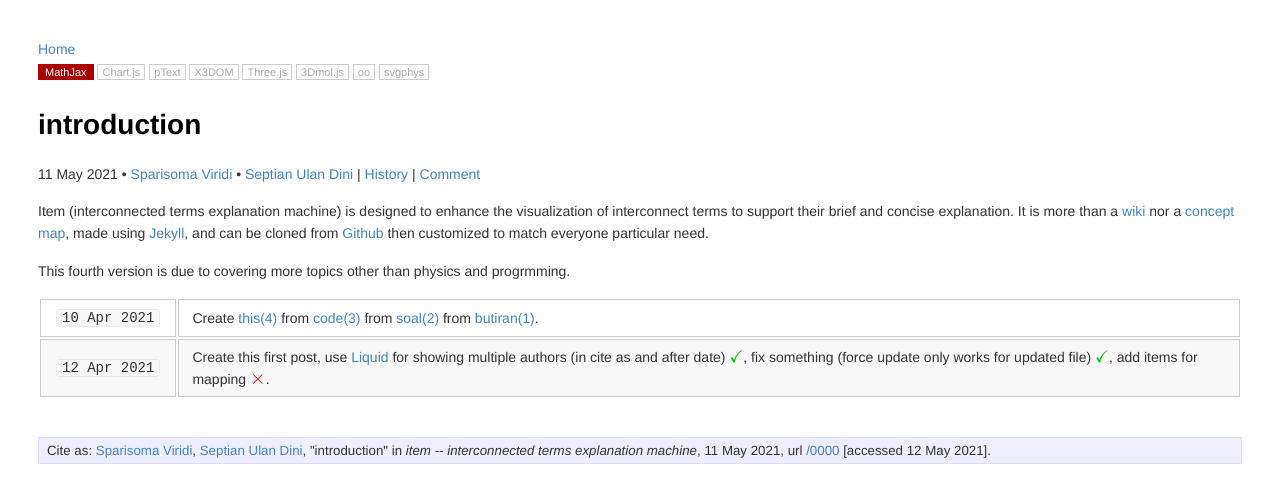
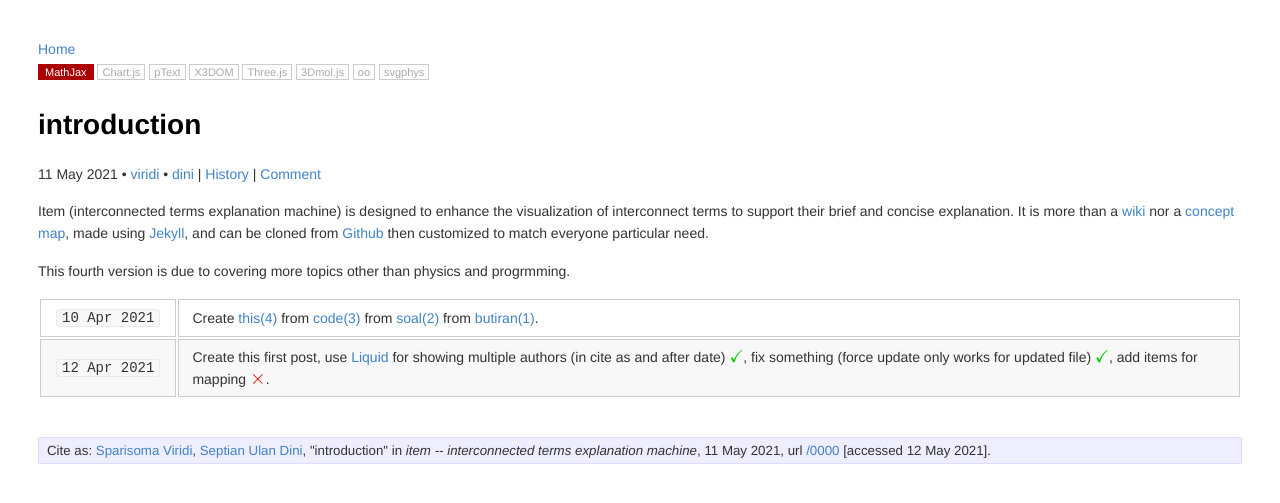
Before and after one commit to dudung/butir, a Jekyll site: the page built from _posts/0/00/2021-05-12-introduction.md, in a window 1280 px wide. Shown: the top 503 px of the page. Built offline with Jekyll 4.4.1, drawn with Linux system fonts in a browser that asks for light colours; formulas are drawn with MathJax 3; part of the change alters nothing that is shown.

```diff
--- a/_layouts/item.html
+++ b/_layouts/item.html
@@ -23,7 +23,7 @@ https://twitter.com/intent/tweet?url={{ site.url }}{{ site.baseurl }}{{ page.url
 {% assign authors = "" %}
 {% for a in page.authors %}
 	{% assign author = site.authors | where: "short_name", a | first %}
-{% assign namelink = "<a href='" | append: site.baseurl | append: author.url | append: "'>" | append: author.name | append: "</a>" %}
+{% assign namelink = "<a href='" | append: site.baseurl | append: author.url | append: "'>" | append: author.short_name | append: "</a>" %}
 
 {% assign authors = authors | append: " &bull; " | append: namelink %}
 {% endfor %}
```
